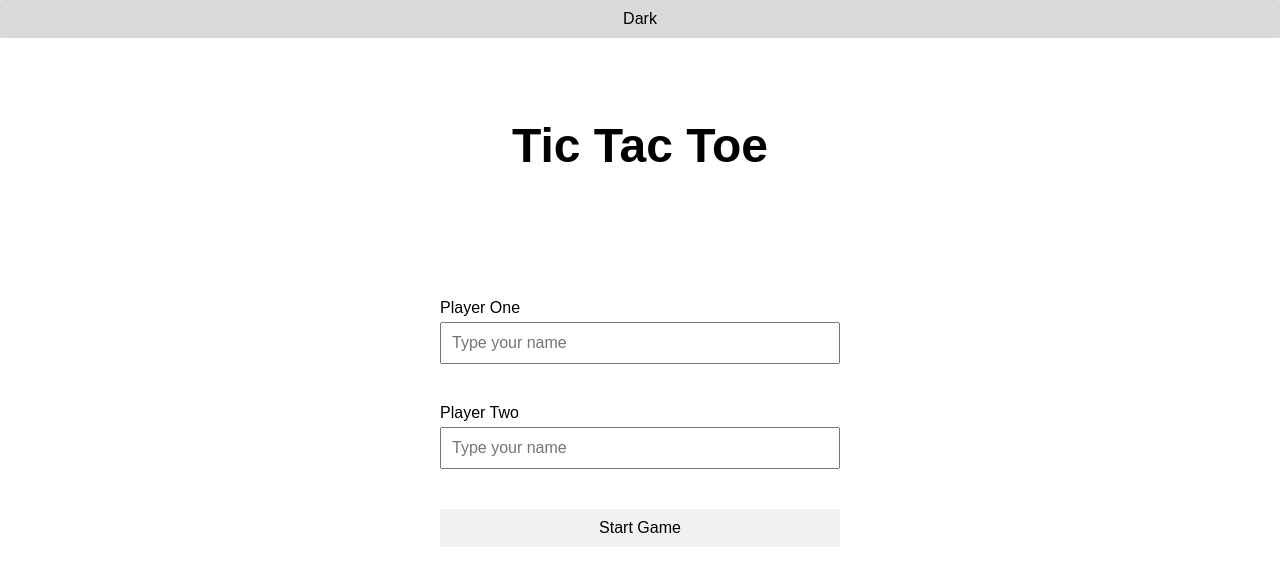
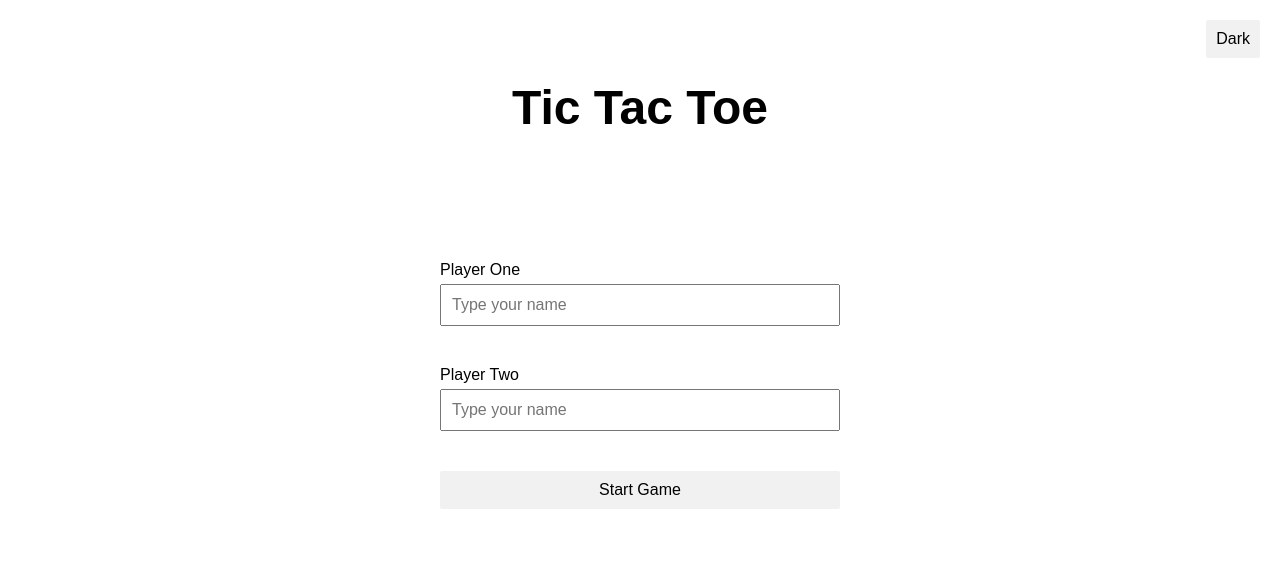
Before and after one commit to cjfaquino/tic-tac-toe, a plain HTML site: page index.html in a window 1280 px wide. Drawn offline with Linux system fonts and the light colour scheme.

Commit message:
style #darkToggle

```diff
--- a/style.css
+++ b/style.css
@@ -108,3 +108,10 @@ height: 50vh;
   margin-bottom: 30px;
   font-size: 1.5rem;
 }
+
+#darkToggle {
+  position: absolute;
+  width: max-content;
+  right: 20px;
+  top: 20px;
+}
```
